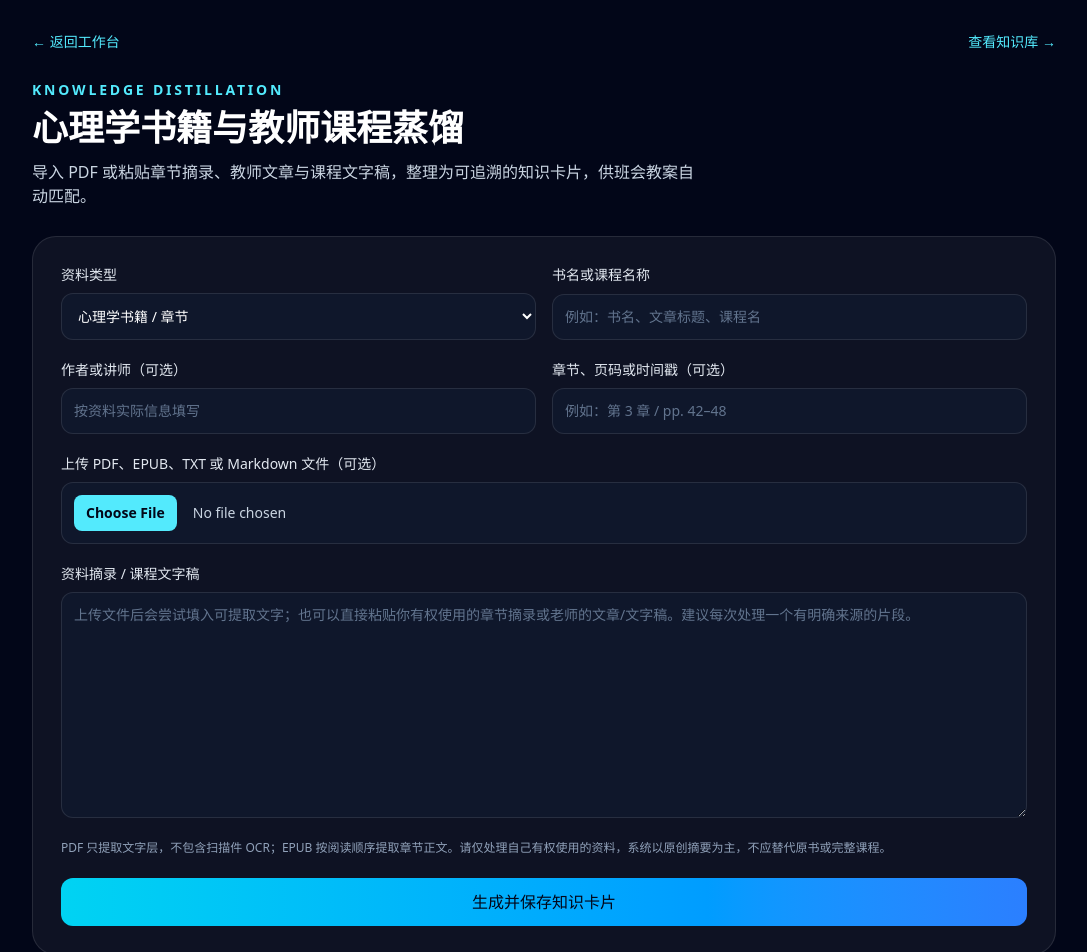
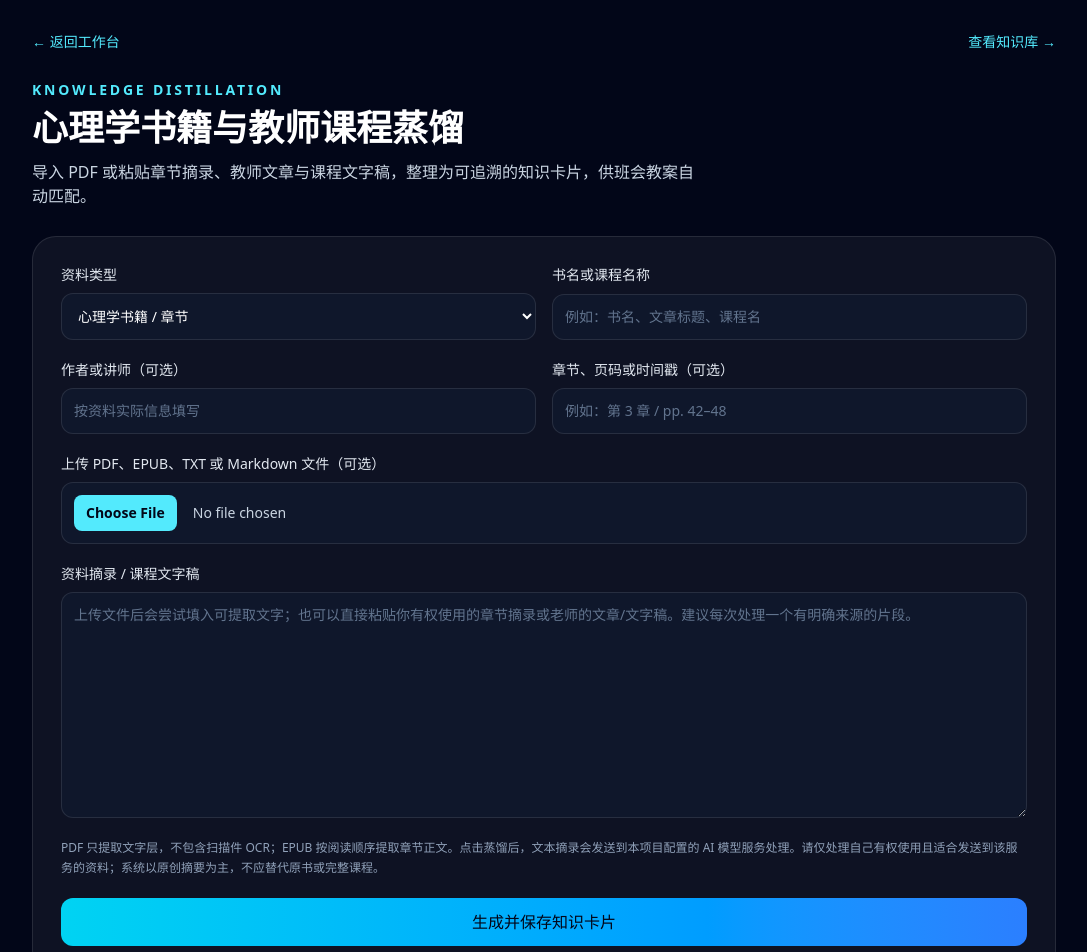
Before and after one commit to pancunzhi1124-pixel/xiaohongshu-interview-platform, a Next.js app: page /distill in a window 1280 px wide. Shown: the top 952 px of the page, without its empty margins (96-1183 px from the left). Built offline with nearby package versions, Linux system fonts and the light colour scheme.

Commit message:
Clarify model processing and data handling for imported source text

```diff
--- a/app/distill/page.tsx
+++ b/app/distill/page.tsx
@@ -141,7 +141,7 @@ export default function DistillPage() {
         </div>
         <label className="grid gap-2 text-sm text-slate-200">上传 PDF、EPUB、TXT 或 Markdown 文件（可选）<input type="file" accept=".pdf,.epub,.txt,.md,.markdown,.text,application/pdf,application/epub+zip,text/plain,text/markdown" onChange={e=>{const file=e.target.files?.[0];if(file)void readFile(file);}} className="block w-full rounded-xl border border-white/10 bg-slate-900 px-3 py-3 text-sm text-slate-300 file:mr-4 file:rounded-lg file:border-0 file:bg-cyan-300 file:px-3 file:py-2 file:font-semibold file:text-slate-950"/>{fileName&&<span className="text-xs text-slate-400">已选择：{fileName}</span>}{fileError&&<span role="alert" className="text-sm text-rose-300">{fileError}</span>}</label>
         <label className="grid gap-2 text-sm text-slate-200">资料摘录 / 课程文字稿<textarea required minLength={40} maxLength={30000} value={content} onChange={e=>setContent(e.target.value)} rows={10} placeholder="上传文件后会尝试填入可提取文字；也可以直接粘贴你有权使用的章节摘录或老师的文章/文字稿。建议每次处理一个有明确来源的片段。" className="resize-y rounded-xl border border-white/10 bg-slate-900 px-3 py-3 text-white placeholder:text-slate-500"/></label>
-        <p className="text-xs leading-5 text-slate-400">PDF 只提取文字层，不包含扫描件 OCR；EPUB 按阅读顺序提取章节正文。请仅处理自己有权使用的资料，系统以原创摘要为主，不应替代原书或完整课程。</p>
+        <p className="text-xs leading-5 text-slate-400">PDF 只提取文字层，不包含扫描件 OCR；EPUB 按阅读顺序提取章节正文。点击蒸馏后，文本摘录会发送到本项目配置的 AI 模型服务处理。请仅处理自己有权使用且适合发送到该服务的资料；系统以原创摘要为主，不应替代原书或完整课程。</p>
         <button disabled={loading} className="rounded-xl bg-gradient-to-r from-cyan-400 to-blue-500 px-5 py-3 font-semibold text-slate-950 disabled:opacity-60">{loading ? "正在蒸馏…" : "生成并保存知识卡片"}</button>
       </form>
       {result?.error && <p role="alert" className="mt-5 rounded-xl border border-rose-400/30 bg-rose-400/10 p-4 text-rose-200">{result.error}</p>}
```
